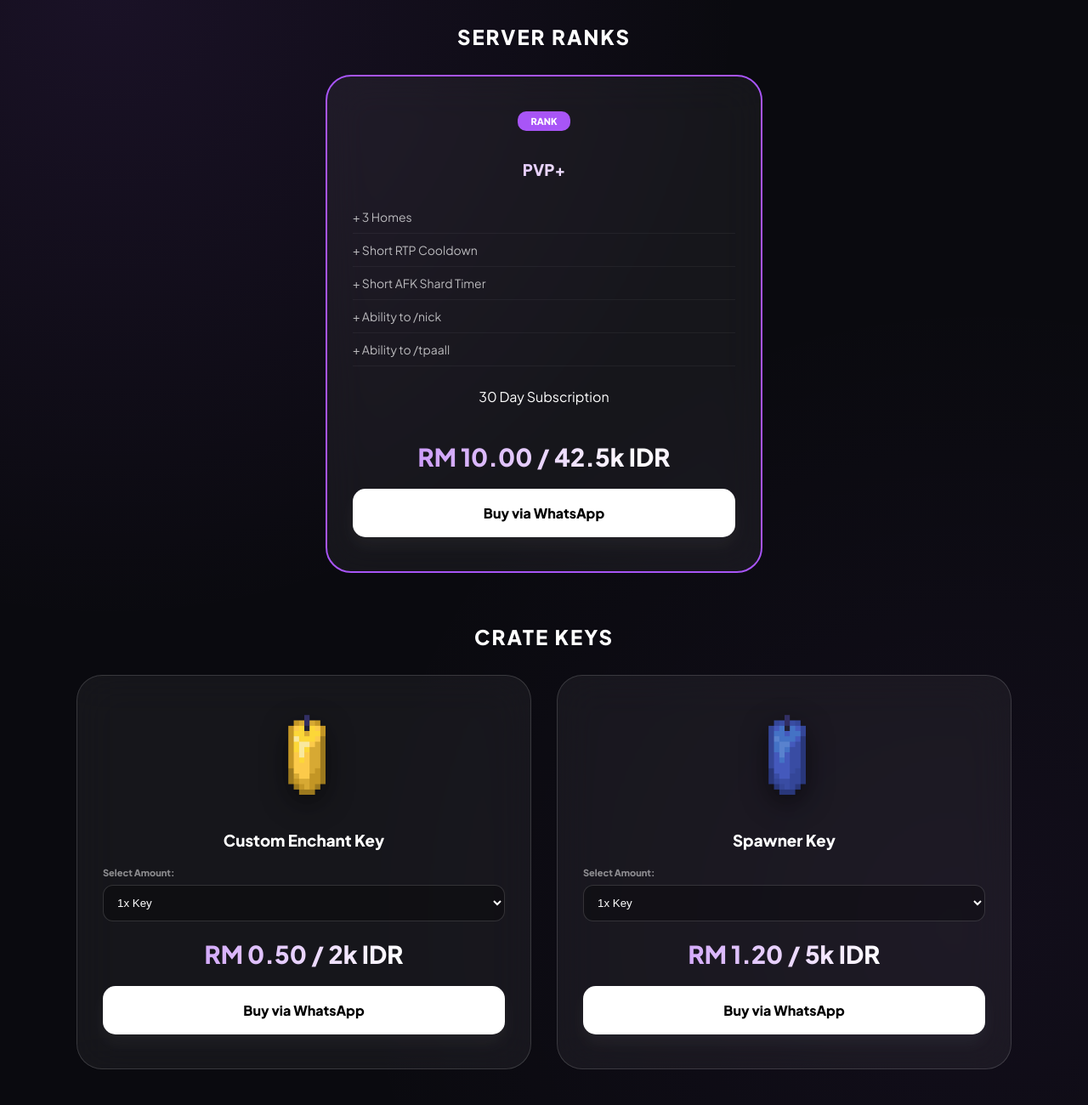
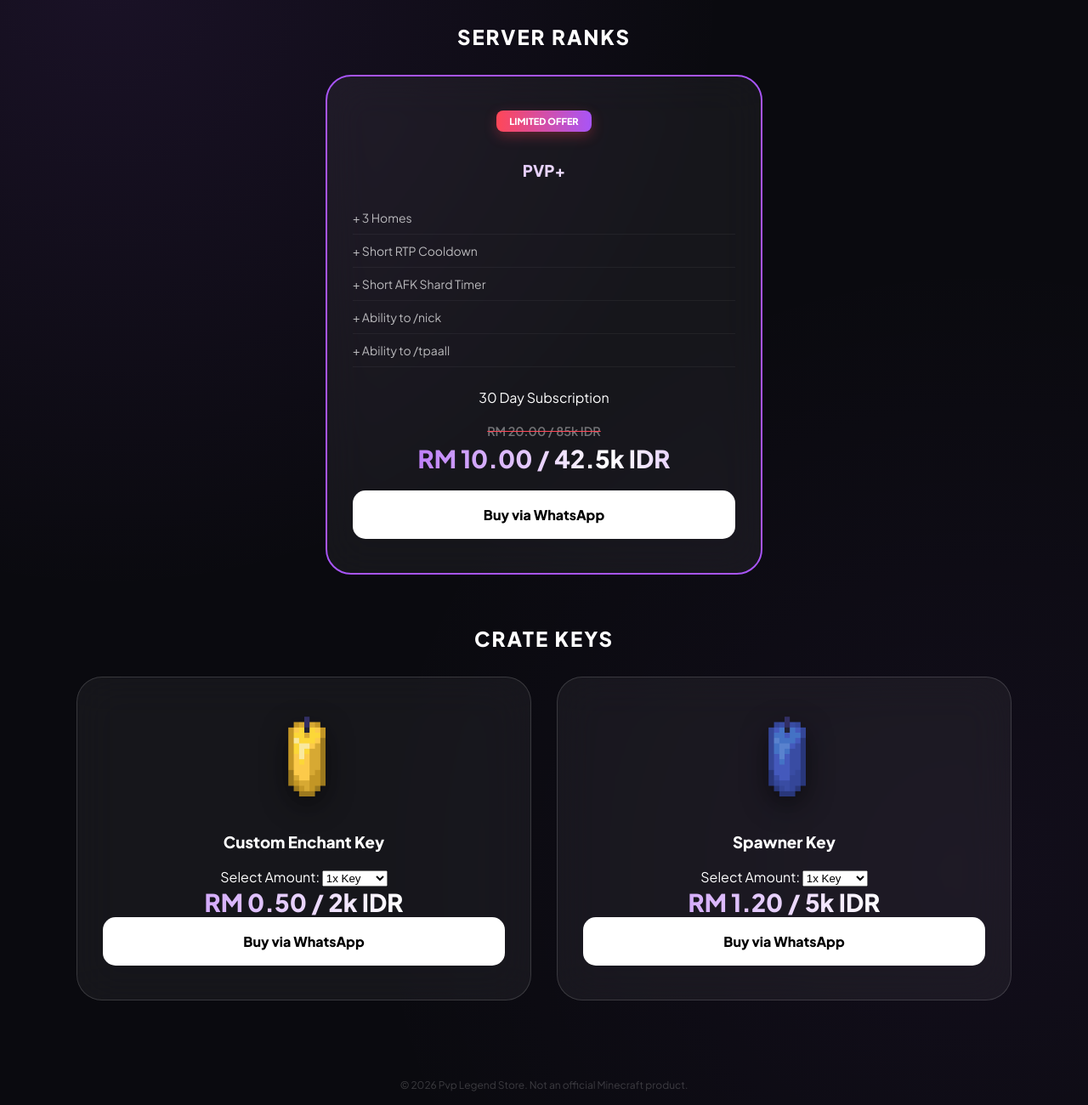
Before and after one commit to Faridgameprimi/pvpsl-store, a plain HTML site: page index.html in a window 1280 px wide. Shown: the part 380-1680 px from the top of the page at 85% size. Drawn offline with Linux system fonts and the light colour scheme.

Commit message:
Add files via upload

```diff
--- a/index.html
+++ b/index.html
@@ -33,7 +33,7 @@
             <h2 class="section-title">Server Ranks</h2>
             <div class="rank-container">
                 <div class="card rank-card">
-                    <div class="rank-badge">RANK</div>
+                    <div class="rank-badge">LIMITED OFFER</div>
                     <h3 class="animated-text">PVP+</h3>
                     <ul class="features">
                         <li>+ 3 Homes</li>
@@ -43,12 +43,12 @@
                         <li>+ Ability to /tpaall</li>
                     </ul>
                     <p class="subscription">30 Day Subscription</p>
-                    <div class="price-wrapper">
-                        <p class="price animated-text" id="rank-price">
-                            <span style="display:block; font-size: 0.6em; opacity: 0.5; text-decoration: line-through;">RM 20.00 / 85k IDR</span>
-                            RM 10.00 / 42.5k IDR
-                        </p>
+
+                    <div class="price-container">
+                        <span class="original-price">RM 20.00 / 85k IDR</span>
+                        <p class="price animated-text" id="rank-price">RM 10.00 / 42.5k IDR</p>
                     </div>
+
                     <a href="https://chat.whatsapp.com/IsAFXEIZ1fM5t7ml3Ith9c" class="btn-buy">Buy via WhatsApp</a>
                 </div>
             </div>
@@ -117,6 +117,7 @@
             }
         }
 
+        // Aktifkan bunyi pada semua klik
         document.querySelectorAll('a, button, select, .card').forEach(el => {
             el.addEventListener('click', playSound);
         });
--- a/style.css
+++ b/style.css
@@ -56,10 +56,10 @@ header { text-align: center; padding: 80px 20px; }
 header h1 { font-size: 3.5rem; margin: 0; }
 header p { opacity: 0.6; margin-top: 10px; }
 
-/* Section Titles */
+/* Titles */
 .section-title { text-align: center; margin: 60px 0 30px; letter-spacing: 2px; text-transform: uppercase; }
 
-/* Grid & Cards */
+/* Cards */
 .grid { display: grid; grid-template-columns: repeat(auto-fit, minmax(300px, 1fr)); gap: 30px; }
 
 .card {
@@ -79,31 +79,37 @@ header p { opacity: 0.6; margin-top: 10px; }
     background: rgba(255, 255, 255, 0.08);
 }
 
-/* Ranks Card */
+/* Ranks Spesifik */
 .rank-card { max-width: 450px; margin: 0 auto; border: 2px solid var(--primary-purple); }
-.rank-badge { background: var(--primary-purple); color: white; padding: 5px 15px; border-radius: 10px; font-size: 11px; font-weight: 800; margin-bottom: 15px; display: inline-block; }
+
+.rank-badge {
+    background: linear-gradient(90deg, #ff4757, #a855f7);
+    color: white;
+    padding: 6px 15px;
+    border-radius: 8px;
+    font-size: 11px;
+    font-weight: 800;
+    margin-bottom: 15px;
+    display: inline-block;
+    box-shadow: 0 5px 15px rgba(255, 71, 87, 0.3);
+}
 
 .features { list-style: none; padding: 0; margin: 25px 0; text-align: left; }
 .features li { padding: 10px 0; border-bottom: 1px solid rgba(255,255,255,0.05); color: rgba(255,255,255,0.7); font-size: 14px; }
 
-/* Select/Dropdown Glass */
-.selector-group { margin: 20px 0; text-align: left; }
-.selector-group label { font-size: 11px; font-weight: 800; opacity: 0.5; display: block; margin-bottom: 8px; }
-
-select {
-    width: 100%;
-    padding: 12px;
-    border-radius: 12px;
-    background: rgba(0,0,0,0.3);
-    border: 1px solid var(--glass-border);
-    color: white;
-    outline: none;
-    cursor: pointer;
+/* Harga Diskaun */
+.price-container { margin: 20px 0; display: flex; flex-direction: column; align-items: center; gap: 5px; }
+.original-price {
+    font-size: 0.9rem;
+    color: rgba(255, 255, 255, 0.4);
+    text-decoration: line-through;
+    text-decoration-color: #ff4757;
+    font-weight: 600;
 }
 
-.price { font-size: 1.8rem; margin: 20px 0; }
+.price { font-size: 1.8rem; margin: 0; }
 
-/* Button Liquid Style */
+/* Butang Buy */
 .btn-buy {
     display: block;
     background: #ffffff;
@@ -113,7 +119,6 @@ select {
     border-radius: 15px;
     font-weight: 800;
     transition: 0.3s;
-    box-shadow: 0 10px 20px rgba(255,255,255,0.05);
 }
 
 .btn-buy:hover {
@@ -123,8 +128,5 @@ select {
     box-shadow: 0 15px 30px rgba(168, 85, 247, 0.4);
 }
 
-/* Footer */
 footer { padding: 80px 20px; text-align: center; color: rgba(255,255,255,0.2); font-size: 12px; }
-
-/* Assets */
 .card img { max-width: 100px; margin-bottom: 20px; filter: drop-shadow(0 10px 15px rgba(0,0,0,0.5)); }
```
